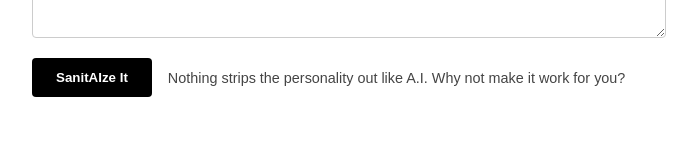
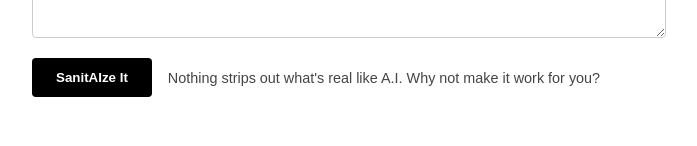
Before and after one commit to jackthemc87/AngerSanitAIzer, a Next.js app: page / in a window 1280 px wide. Shown: the part 272-418 px from the top of the page, without its empty margins (308-1005 px from the left). Built offline with nearby package versions, Linux system fonts and the light colour scheme.

Commit message:
Update index.tsx

```diff
--- a/pages/index.tsx
+++ b/pages/index.tsx
@@ -91,7 +91,7 @@ export default function Home() {
         </button>
 
         <span style={{ fontSize: "0.9rem", color: "#444" }}>
-          Nothing strips the personality out like A.I. Why not make it work for you?
+          Nothing strips out what's real like A.I. Why not make it work for you?
         </span>
       </div>
 
```
